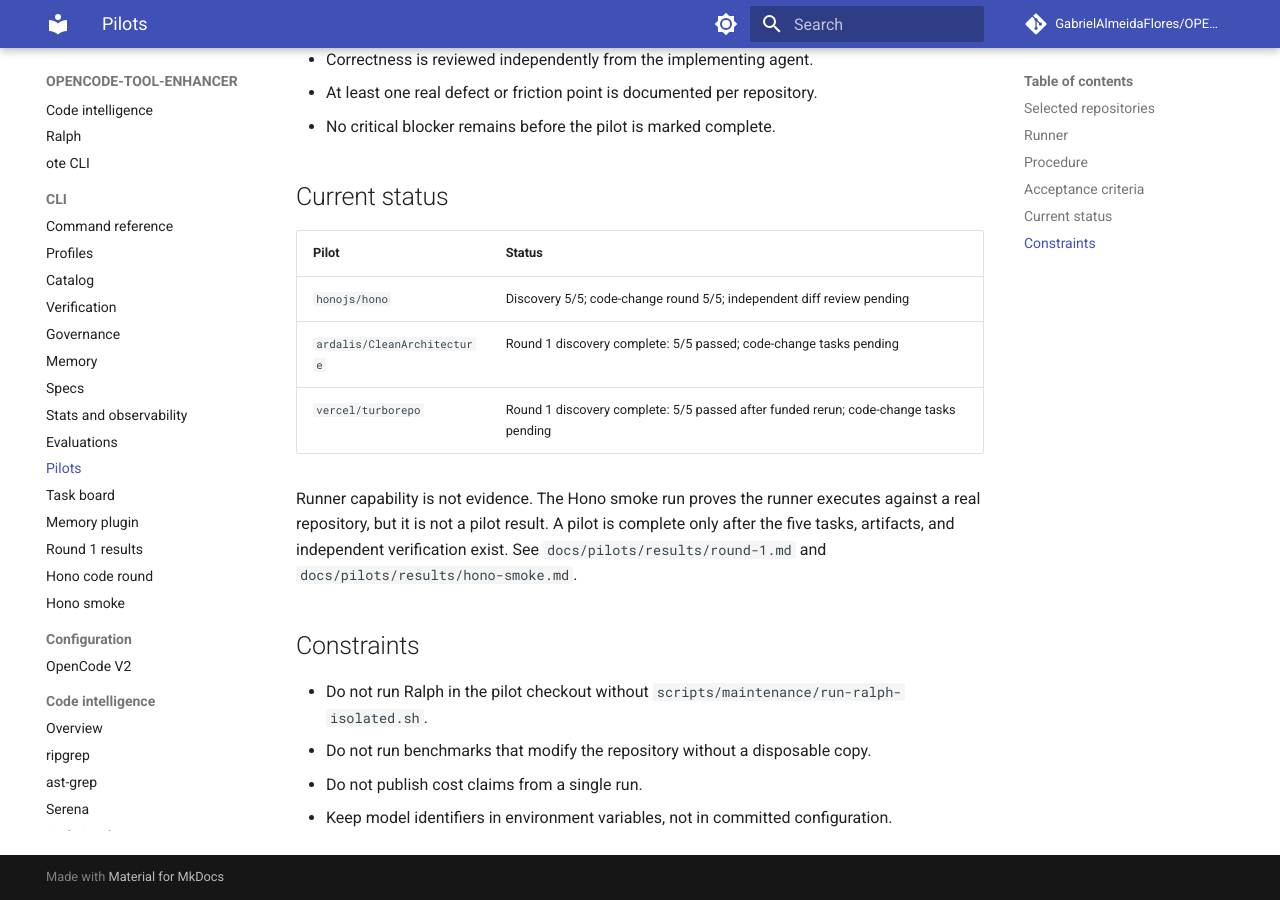
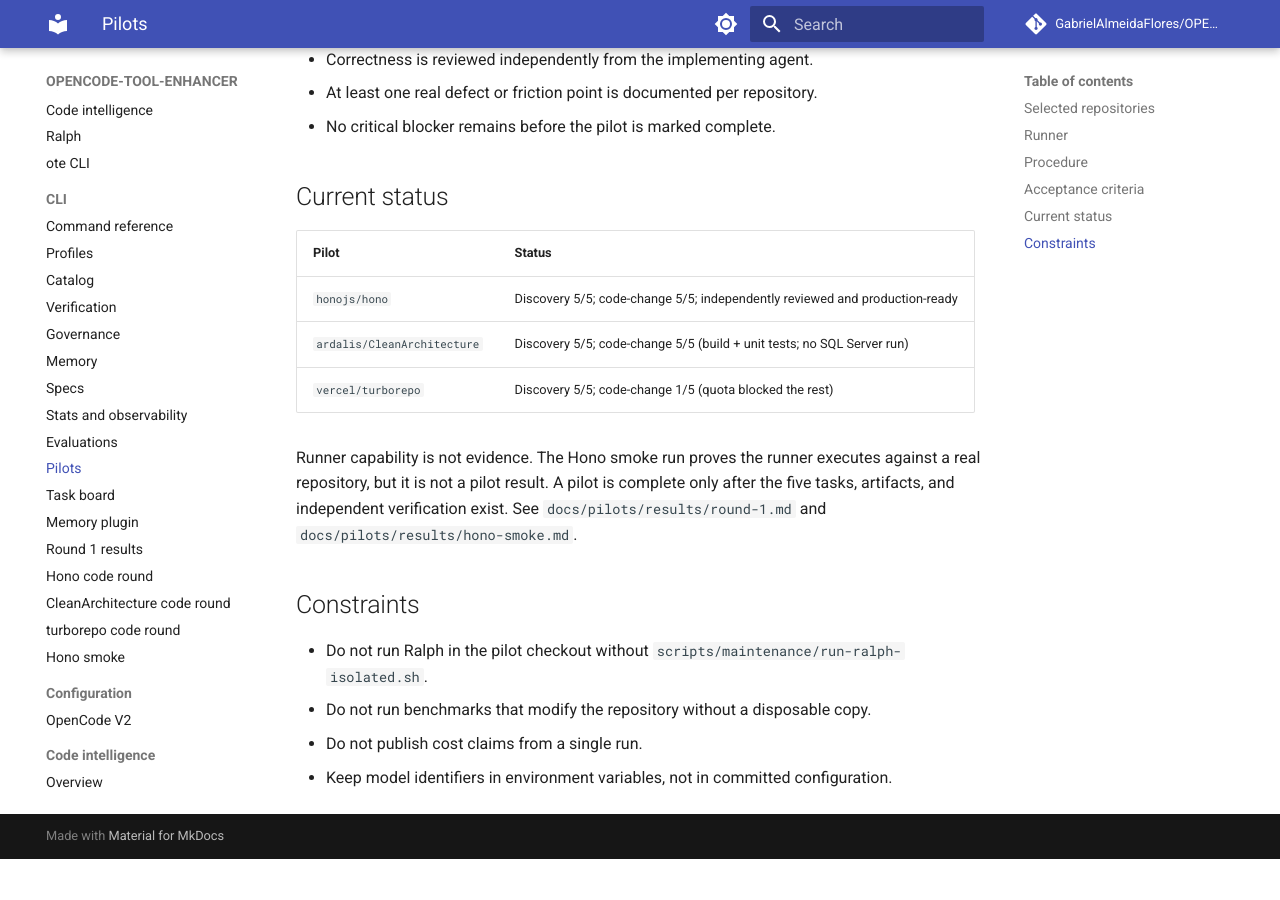
Before and after one commit to GabrielAlmeidaFlores/OPENCODE-TOOL-ENHANCER, an MkDocs documentation site: the page built from docs/pilots/README.md, in a window 1280 px wide and 900 px high, scrolled down 1974 px. Built offline with MkDocs 1.6.1 and Material for MkDocs 9.7.7, drawn with Linux system fonts in a browser that asks for light colours; comment, search, counter and statistics services are not loaded; after the commit the page ends 2833 px from its top, so only the background shows below that.

Commit message:
docs: publish CleanArchitecture and turborepo code rounds

```diff
--- a/docs/pilots/README.md
+++ b/docs/pilots/README.md
@@ -65,9 +65,9 @@ used. It never stages or commits in the main repository and never runs Ralph.
 
 | Pilot | Status |
 | --- | --- |
-| `honojs/hono` | Discovery 5/5; code-change round 5/5; independent diff review pending |
-| `ardalis/CleanArchitecture` | Round 1 discovery complete: 5/5 passed; code-change tasks pending |
-| `vercel/turborepo` | Round 1 discovery complete: 5/5 passed after funded rerun; code-change tasks pending |
+| `honojs/hono` | Discovery 5/5; code-change 5/5; independently reviewed and production-ready |
+| `ardalis/CleanArchitecture` | Discovery 5/5; code-change 5/5 (build + unit tests; no SQL Server run) |
+| `vercel/turborepo` | Discovery 5/5; code-change 1/5 (quota blocked the rest) |
 
 Runner capability is not evidence. The Hono smoke run proves the runner executes against a real
 repository, but it is not a pilot result. A pilot is complete only after the five tasks, artifacts,
--- a/mkdocs.yml
+++ b/mkdocs.yml
@@ -64,6 +64,8 @@ nav:
       - Memory plugin: plugin/README.md
       - Round 1 results: pilots/results/round-1.md
       - Hono code round: pilots/results/code-round-hono.md
+      - CleanArchitecture code round: pilots/results/code-round-cleanarch.md
+      - turborepo code round: pilots/results/code-round-turbo.md
       - Hono smoke: pilots/results/hono-smoke.md
   - Configuration:
       - OpenCode V2: configuration/opencode-v2.md
```
Also changed, not shown: CHANGELOG.md (+2 -1 lines), README.md (+1 -1 lines), ROADMAP.md (+1 -1 lines), docs/pilots/results/code-round-cleanarch.md (added, +38 -0 lines), docs/pilots/results/code-round-hono.md (+1 -1 lines), docs/pilots/results/code-round-turbo.md (added, +34 -0 lines).
